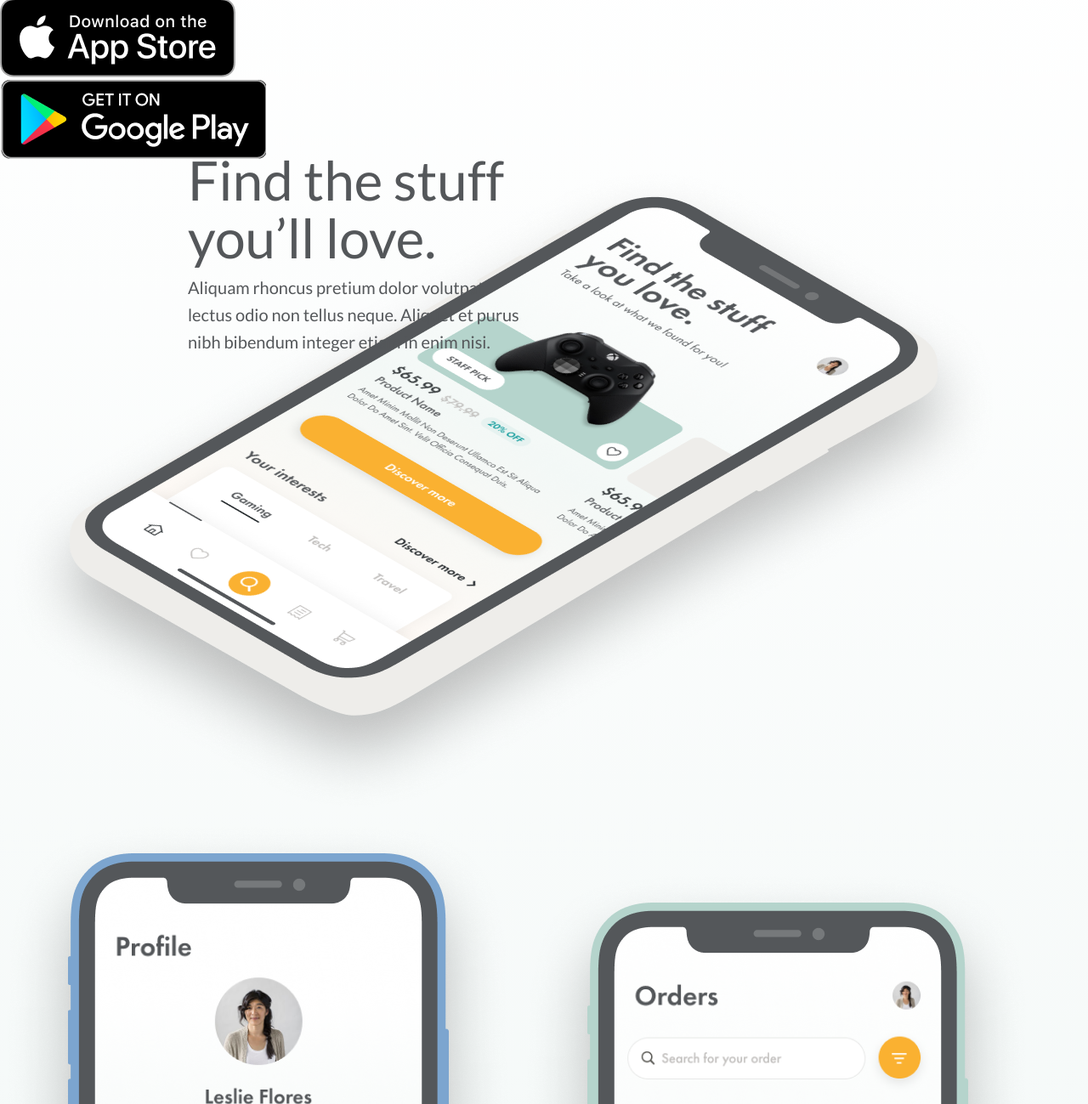
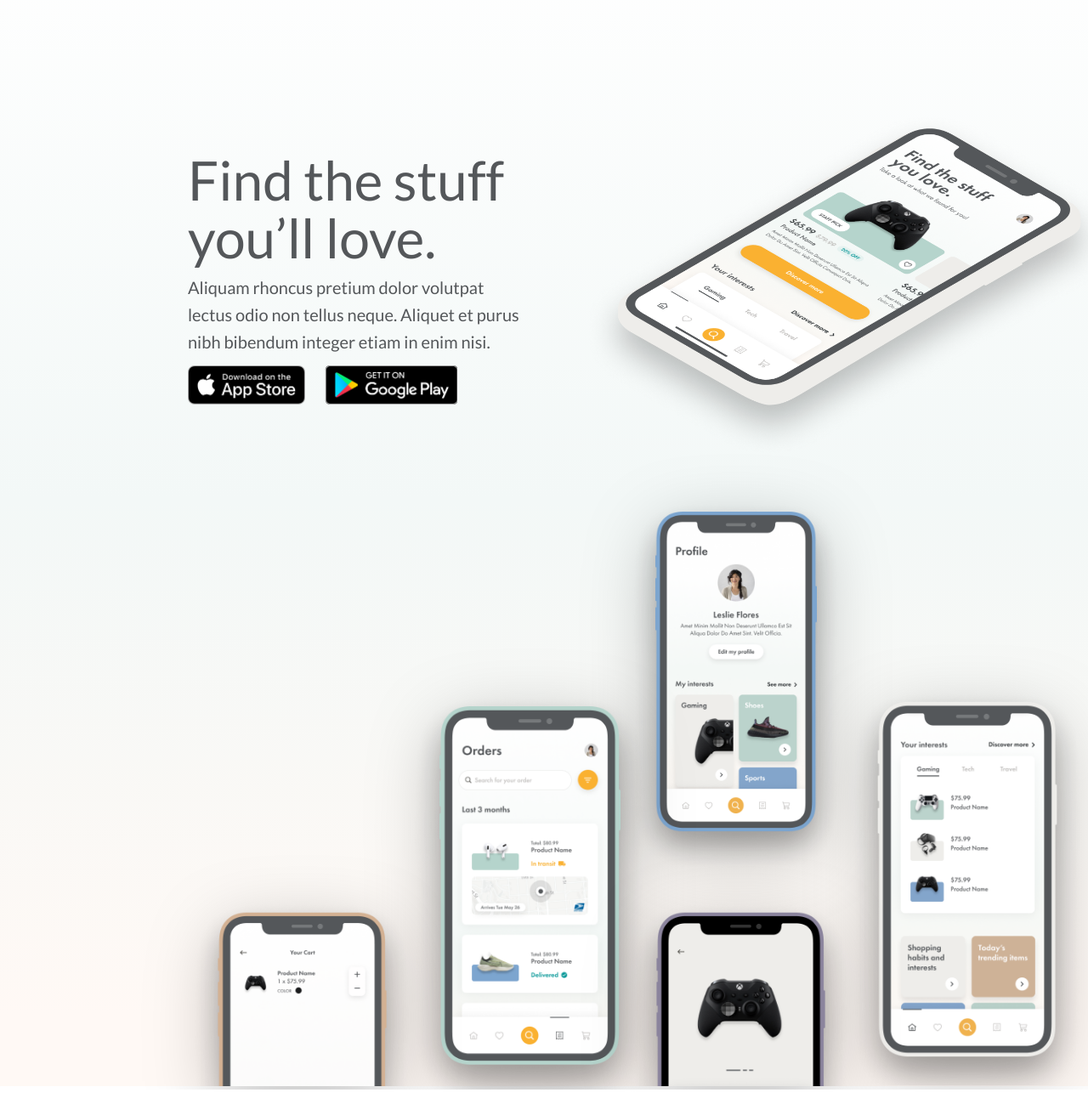
Before and after one commit to Prasenjit-3433/Splash-Page-Design, a plain HTML site: page index.html in a window 1280 px wide. Shown: the part 101-1400 px from the top of the page at 85% size. Drawn offline with Linux system fonts and the light colour scheme.

Commit message:
Build UI - Styling Image Assets

```diff
--- a/index.html
+++ b/index.html
@@ -33,7 +33,7 @@
       <div class="main-image-container">
         <img src="./img/main-image.png" alt="Landing Page Mockup">
       </div>
-      <!-- Images -->
+      Images
       <img src="./img/profile.png" alt="Profile Mockup" class="profile-img">
       <img src="./img/orders.png" alt="Orders Mockup" class="orders-img">
       <img src="./img/home.png" alt="Home Mockup" class="home-img">
--- a/style.css
+++ b/style.css
@@ -15,8 +15,16 @@ body {
 .wrapper {
   position: relative;
   width: 1440px;
-  min-height: 100vh;
+  height: 1379px;
   margin: auto;
+}
+
+.brand-img {
+  position: absolute;
+  width: 193px;
+  height: 47.64px;
+  left: 221px;
+  top: 50.25px;
 }
 
 .title {
@@ -45,3 +53,86 @@ body {
   font-size: 20px;
   line-height: 32px;
 }
+
+.app-store-btn {
+  position: absolute;
+  width: 138.44px;
+  height: 46.28px;
+  left: 221px;
+  top: 531px;
+}
+
+.app-store-btn img {
+  width: 100%;
+  height: 100%;
+}
+
+.google-play-btn {
+  position: absolute;
+  width: 156.19px;
+  height: 46.28px;
+  left: 381.81px;
+  top: 531px;
+}
+
+.google-play-btn img {
+  width: 100%;
+  height: 100%;
+}
+
+.main-image-container {
+  position: absolute;
+  width: 535.72px;
+  height: 309.27px;
+  left: 683.28px;
+  top: 229.73px;
+}
+
+.main-image-container img {
+  height: 411.15px;
+}
+
+.profile-img {
+  position: absolute;
+  height: 444px;
+  left: 737px;
+  right: 479px;
+  top: 686px;
+  filter: drop-shadow(0px 20px 40px rgba(0, 0, 0, 0.25));
+}
+
+.orders-img {
+  position: absolute;
+  height: 470px;
+  left: 479px;
+  right: 737px;
+  top: 913px;
+  filter: drop-shadow(0px 20px 40px rgba(0, 0, 0, 0.25));
+}
+
+.home-img {
+  position: absolute;
+  height: 470px;
+  left: 995px;
+  right: 221px;
+  top: 908px;
+  filter: drop-shadow(0px 20px 40px rgba(0, 0, 0, 0.25));
+}
+
+.cart-img {
+  position: absolute;
+  height: 222px;
+  left: 221px;
+  right: 995px;
+  top: 1157px;
+  filter: drop-shadow(0px 20px 40px rgba(0, 0, 0, 0.25));
+}
+
+.product-img {
+  position: absolute;
+  height: 222px;
+  left: 737px;
+  right: 479px;
+  top: 1157px;
+  filter: drop-shadow(0px 20px 40px rgba(0, 0, 0, 0.25));
+}
```
